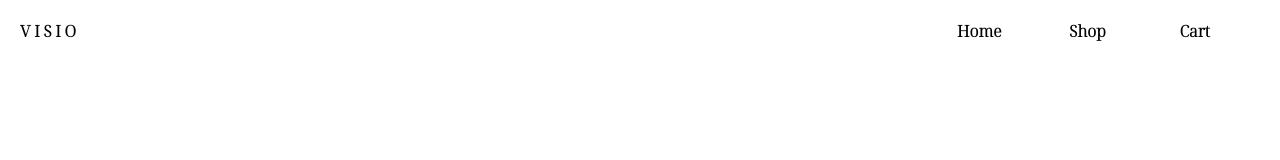
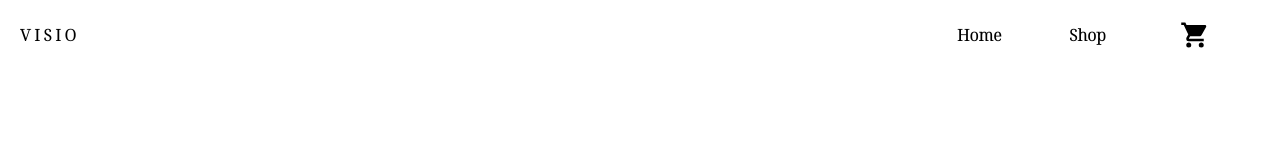
Before and after one commit to jalapenopeppers/shopping-cart, a React (Create React App) app in the folder shopping-cart/: page /home in a window 1280 px wide. Shown: the top 160 px of the page. Built offline with nearby package versions, Linux system fonts and the light colour scheme.

Commit message:
Add cart icon and extra styling to navbar

```diff
--- a/shopping-cart/src/components/NavBar.css
+++ b/shopping-cart/src/components/NavBar.css
@@ -8,9 +8,10 @@ nav.navigation {
 
 .company-name {
   font-weight: 600;
+  align-self: center;
 }
 
-ul {
+ul.buttons-list {
   justify-self: end;
   padding-right: 50px;
 
@@ -19,9 +20,11 @@ ul {
   gap: 60px;
 }
 
-li {
+ul.buttons-list li {
   list-style-type: none;
   justify-self: end;
+  display: grid;
+  align-content: center;
 }
 
 ul li a {
@@ -29,3 +32,9 @@ ul li a {
   color: black;
   font-weight: bold;
 }
+
+img.view-cart-icon {
+  width: 30px;
+  height: 30px;
+  cursor: pointer;
+}
--- a/shopping-cart/src/components/NavBar.js
+++ b/shopping-cart/src/components/NavBar.js
@@ -2,6 +2,7 @@ import React from 'react';
 import { NavLink, Link } from 'react-router-dom';
 
 import './NavBar.css';
+import cartIcon from '../icons/cart-icon.svg';
 
 const NavBar = () => {
   return (
@@ -10,7 +11,7 @@ const NavBar = () => {
       <ul className="buttons-list">
         <li><NavLink to="/home">Home</NavLink></li>
         <li><NavLink to="/shop">Shop</NavLink></li>
-        <li><NavLink to="">Cart</NavLink></li>
+        <li><img className="view-cart-icon" src={cartIcon} alt="Cart icon" /></li>
       </ul>
     </nav>
   );
```
Also changed, not shown: shopping-cart/src/icons/cart-icon.svg (added).
